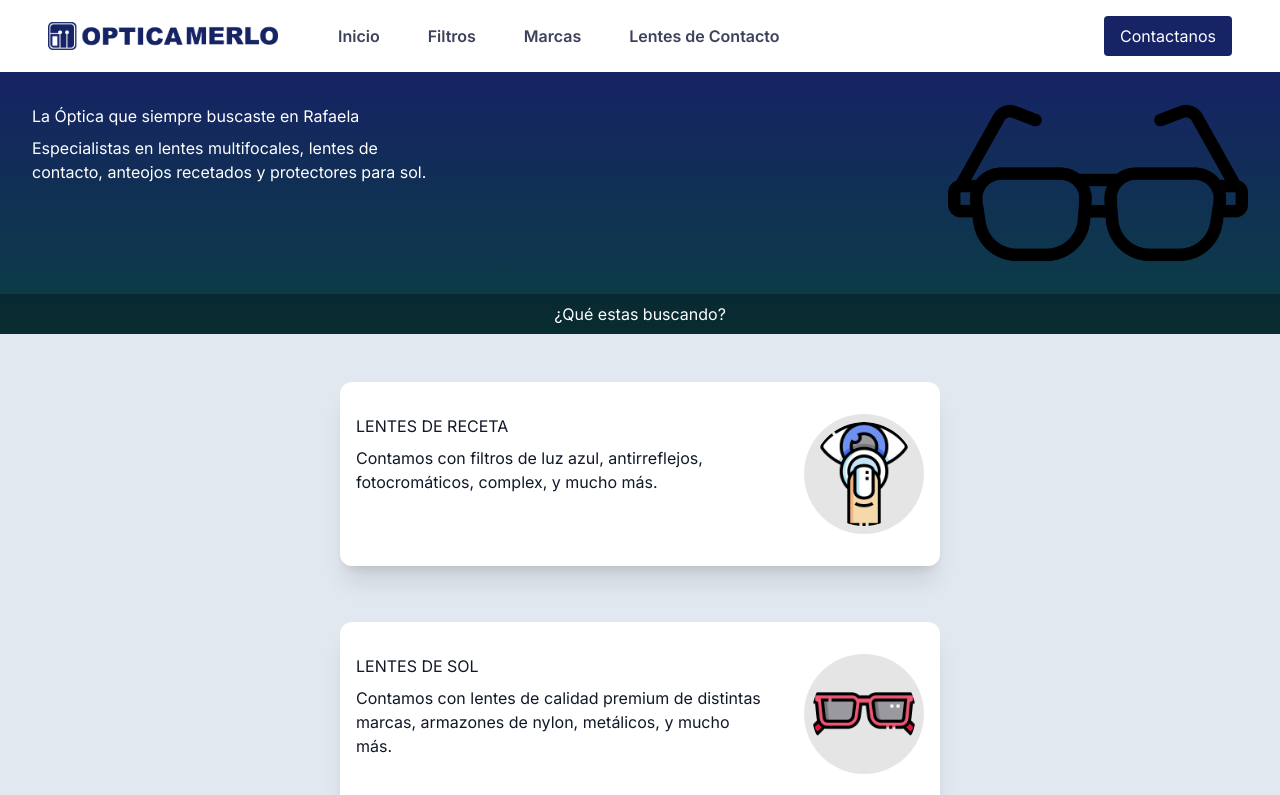
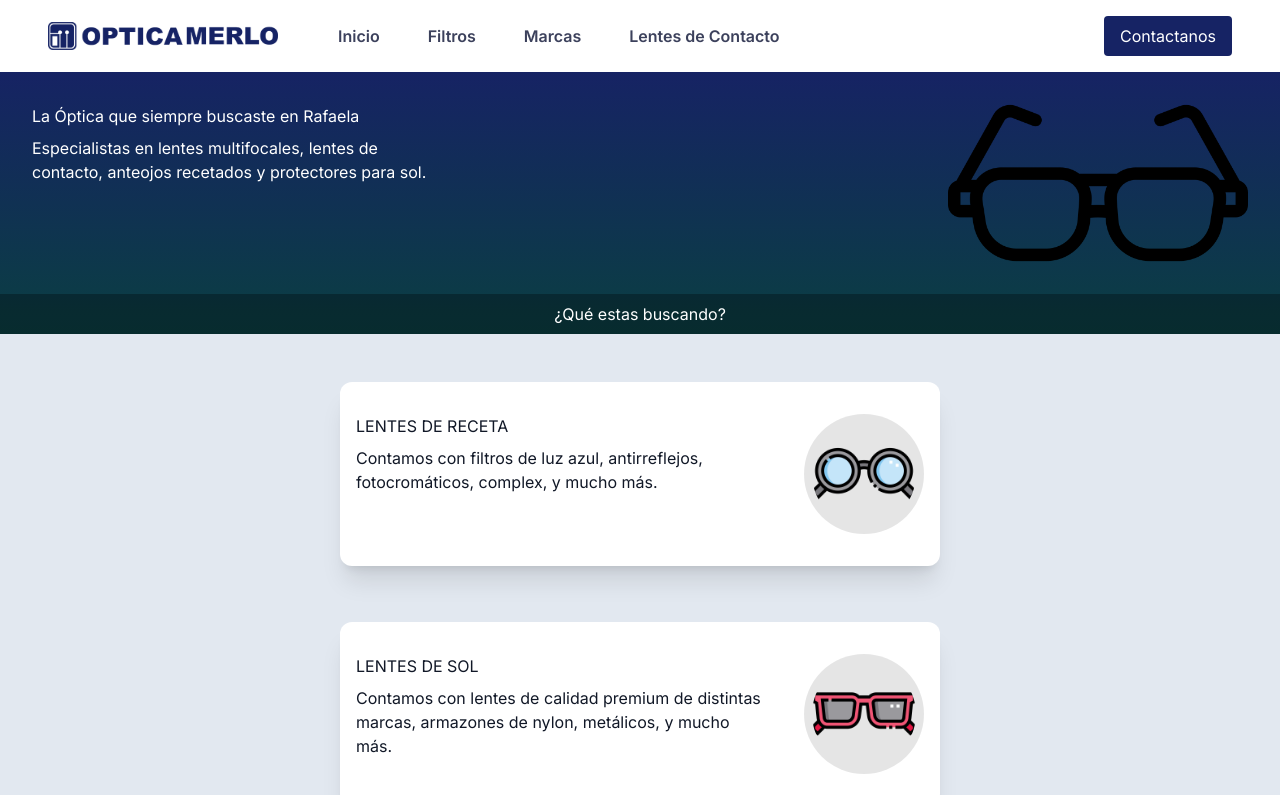
Before and after one commit to SantiagoMerlo1337/optica-merlo-landing-page, a Next.js app: page / in a window 1280 px wide. Shown: the top 795 px of the page. Built offline with nearby package versions, Linux system fonts and the light colour scheme.

Commit message:
fix illustration import

```diff
--- a/app/(root)/(home)/page.tsx
+++ b/app/(root)/(home)/page.tsx
@@ -14,7 +14,7 @@ const Home = () => {
                     title="LENTES DE RECETA"
                     desc="Contamos con filtros de luz azul, antirreflejos, fotocromáticos, complex, y mucho más."
                     imgAlt="Lentes de receta imagen"
-                    imgUrl={illustrations.lentesContacto}
+                    imgUrl={illustrations.lentesReceta}
                     hrefLink={filtrosHref}
                 />
                 <Card
```
